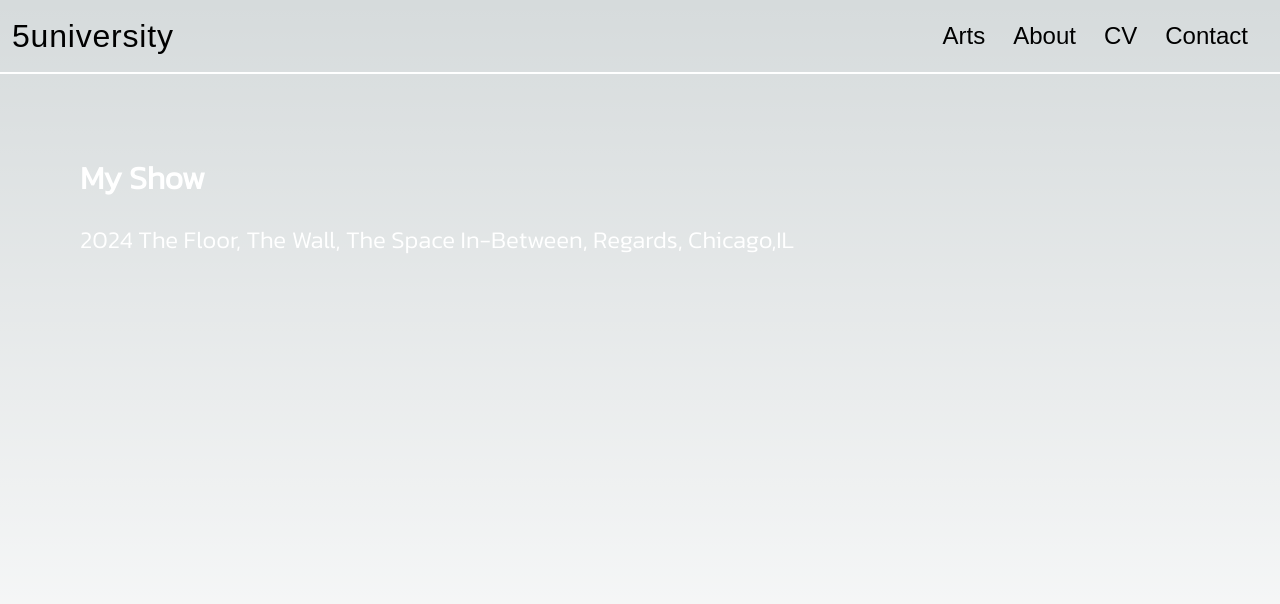
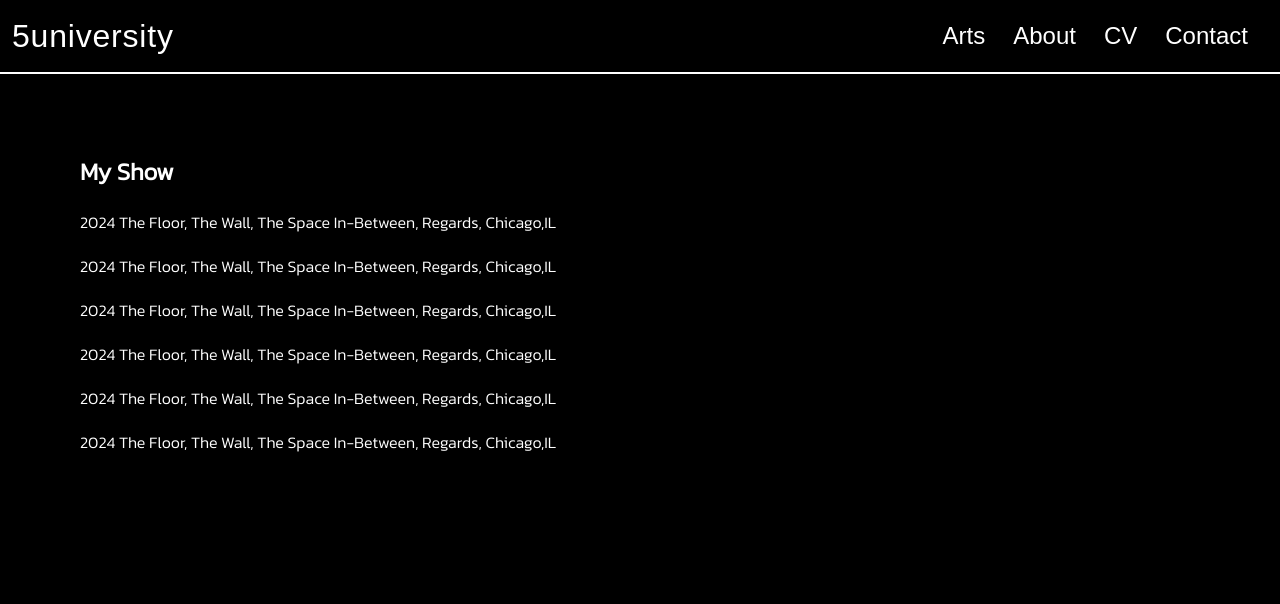
Before and after one commit to sby1126/5university, a Next.js app: page /sub/cv in a window 1280 px wide. Shown: the top 604 px of the page. Built offline with nearby package versions, Linux system fonts and the light colour scheme; a web font is replaced by a local one.

Commit message:
[fix] design fix

```diff
--- a/src/app/globals.css
+++ b/src/app/globals.css
@@ -2,10 +2,17 @@
 @tailwind components;
 @tailwind utilities;
 
-:root {
+/* :root {
   --foreground-rgb: 0, 0, 0;
   --background-start-rgb: 214, 219, 220;
   --background-end-rgb: 255, 255, 255;
+
+} */
+
+:root {
+  --foreground-rgb: 255, 255, 255;
+  --background-start-rgb: 0, 0, 0;
+  --background-end-rgb: 0, 0, 0;
 }
 
 @media (prefers-color-scheme: dark) {
@@ -39,5 +46,4 @@ body {
   left: 0;
   width: 100%;
   height: 100vh;
-  overscroll: hidden;
 }
--- a/src/app/page.tsx
+++ b/src/app/page.tsx
@@ -10,7 +10,7 @@ export default function Home() {
       transition={{ duration: 0.7 }}
     >
       <main className="w-full h-screen bg-[url('/images/IMG_9538.JPG')] bg-cover flex justify-center items-center">
-        <Link href="/sub" className="text-[2rem] md:text-[5rem] tracking-wide">
+        <Link href="/sub" className="text-[2rem] md:text-[5rem] tracking-wide text-white">
           5university
         </Link>
       </main>
--- a/src/app/sub/arts/page.tsx
+++ b/src/app/sub/arts/page.tsx
@@ -1,37 +1,10 @@
-"use client";
-import { motion } from "framer-motion";
-import Image from "next/image";
-import Link from "next/link";
-import { useState } from "react";
+
+import ImageCategory from "@/components/ImageCategory";
 
 export default function ArtsPage() {
-  const categoryList = ["Sculpture", "Paper Work", "Painting"];
-  const [hoverText, setHoverText] = useState<string>("");
   return (
-    <motion.div
-      className="w-full h-full flex justify-center items-center"
-      initial={{ opacity: 0 }}
-      animate={{ opacity: 1 }}
-      exit={{ opacity: 0 }}
-    >
-      <div className="grid grid-cols-1 sm:grid-cols-2 md:grid-cols-3 lg:grid-cols-3 gap-4 items-center">
-        {categoryList.map((i, idx) => {
-          return (
-            <Link href={`/sub/arts/${i.replace(" ", "")}`} key={idx}>
-              <motion.div className="relative w-80 h-80 overflow-hidden flex justify-center items-center">
-                <Image
-                  className="object-cover w-full h-full opacity-55"
-                  src={`/images/${i}.jpeg`}
-                  alt=""
-                />
-                <span className="absolute text-[1.5rem] text-white cursor-pointer">
-                  {i}
-                </span>
-              </motion.div>
-            </Link>
-          );
-        })}
-      </div>
-    </motion.div>
+    <div className="w-full h-full flex justify-center items-center">
+      <ImageCategory />
+    </div>
   );
 }
--- a/src/app/sub/cv/page.tsx
+++ b/src/app/sub/cv/page.tsx
@@ -12,8 +12,23 @@ export default function ArtsPage() {
     >
       <div className="p-20">
         <div className="gap-5 flex flex-col">
-          <p className="font-semibold text-white text-[2rem]">My Show</p>
-          <p className="text-white text-[1.5rem]">
+          <p className="font-semibold text-white text-[1.5rem]">My Show</p>
+          <p className="text-white text-[1rem]">
+            2024 The Floor, The Wall, The Space In-Between, Regards, Chicago,IL
+          </p>
+          <p className="text-white text-[1rem]">
+            2024 The Floor, The Wall, The Space In-Between, Regards, Chicago,IL
+          </p>
+          <p className="text-white text-[1rem]">
+            2024 The Floor, The Wall, The Space In-Between, Regards, Chicago,IL
+          </p>
+          <p className="text-white text-[1rem]">
+            2024 The Floor, The Wall, The Space In-Between, Regards, Chicago,IL
+          </p>
+          <p className="text-white text-[1rem]">
+            2024 The Floor, The Wall, The Space In-Between, Regards, Chicago,IL
+          </p>
+          <p className="text-white text-[1rem]">
             2024 The Floor, The Wall, The Space In-Between, Regards, Chicago,IL
           </p>
         </div>
--- a/src/app/sub/layout.tsx
+++ b/src/app/sub/layout.tsx
@@ -7,9 +7,9 @@ import "../globals.css";
 export default function Layout({ children }: { children: React.ReactNode }) {
   return (
     <motion.div
-      initial={{ opacity: 0 }}
-      animate={{ opacity: 1.5 }}
-      exit={{ opacity: 0 }}
+      initial={{ y: 20, opacity: 0 }}
+      animate={{ y: 0, opacity: 1 }}
+      transition={{ ease: "easeInOut", duration: 0.75 }}
       className="flex flex-col h-screen"
     >
       <header className="sticky top-0 flex justify-between items-center border-b-2 border-white p-3">
--- /dev/null
+++ b/src/components/ImageCategory.tsx
@@ -0,0 +1,31 @@
+"use client";
+import Link from "next/link";
+import { motion } from "framer-motion";
+import Image from "next/image";
+
+export default function ImageCategory() {
+    const categoryList = ["Sculpture", "Paper Work", "Painting"];
+    return (
+        <div className="grid grid-cols-1 sm:grid-cols-2 md:grid-cols-3 lg:grid-cols-3 gap-4 items-center">
+            {categoryList.map((i, idx) => {
+                return (
+                    <Link href={`/sub/arts/${i.replace(" ", "")}`} key={idx}>
+                        <motion.div className="relative w-80 h-80 overflow-hidden flex justify-center items-center"
+                        >
+                            <Image
+                                className="object-cover w-full h-full opacity-55"
+                                src={`/images/${i}.jpeg`}
+                                alt=""
+                            />
+                            <motion.div className="absolute w-full h-full flex justify-center items-center" whileHover={{ scale: 1.2 }}>
+                                <span className="text-[1.5rem] text-white cursor-pointer">
+                                    {i}
+                                </span>
+                            </motion.div>
+                        </motion.div>
+                    </Link>
+                );
+            })}
+        </div>
+    )
+}
```
Also changed, not shown: package.json (+11 -3 lines), 1 other file (tests, documents, lock files or other folders).
